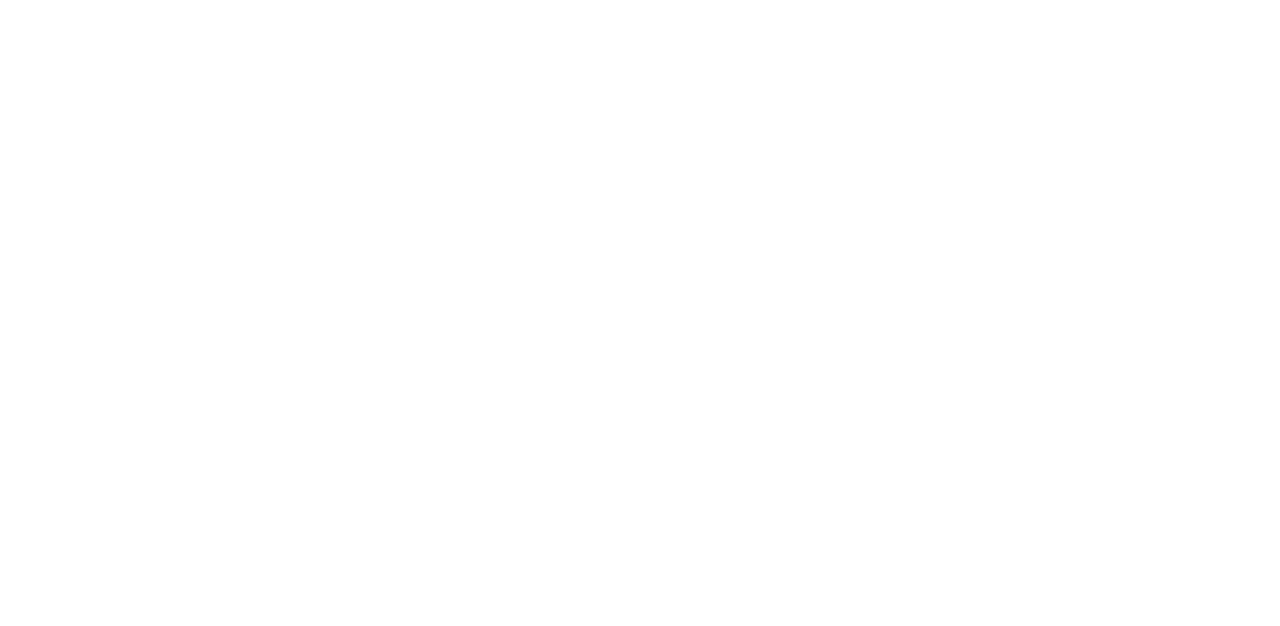
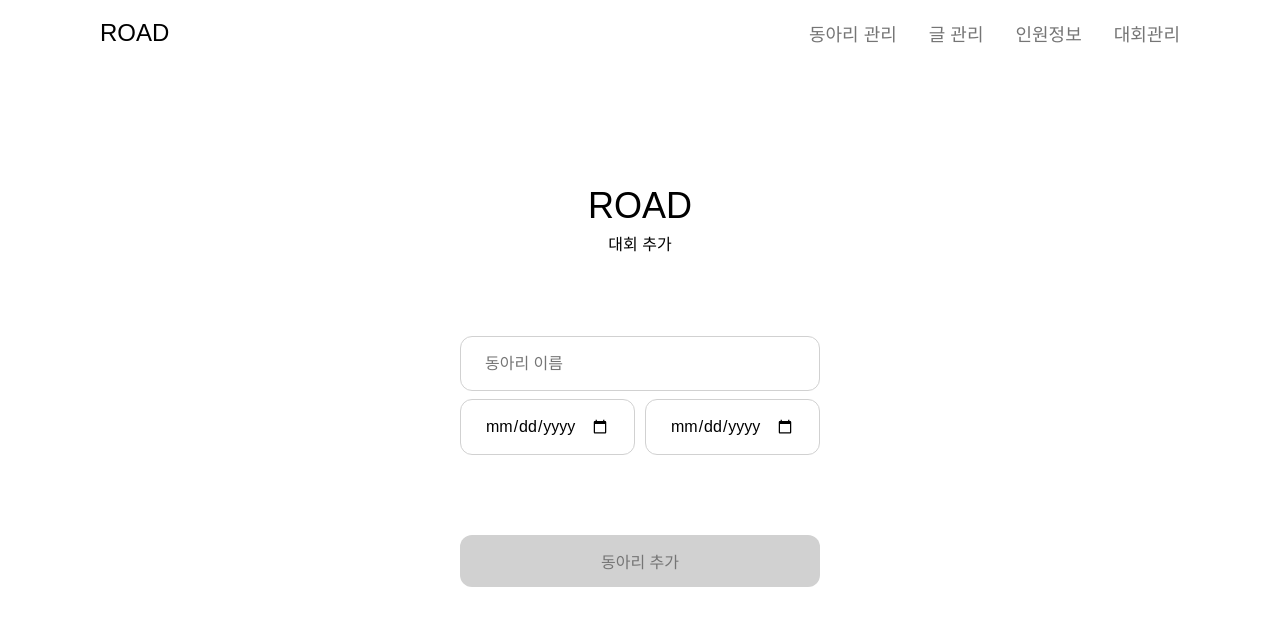
Before and after one commit to Log-Road/Road-FrontEnd, a React (Create React App) app: page /contestAdd in a window 1280 px wide. Before the commit this address had no page. Shown: the top 626 px of the page. Built offline with nearby package versions, Linux system fonts and the light colour scheme.

Commit message:
💄 :: 대회 추가 페이지 퍼블리싱

```diff
--- a/src/Router/Router.jsx
+++ b/src/Router/Router.jsx
@@ -13,6 +13,10 @@
 import StudentInfoEdit from "../pages/Admin/StudentInfoEdit";
 import ClubManagement from "../pages/Admin/ClubManagement";
 import ClubAdd from "../pages/Admin/ClubAdd";
+import ClubUpdate from "../pages/Admin/ClubUpdate";
+import AwardAdd from "../pages/Admin/AwardAdd";
+import ContestManagement from "../pages/Admin/ContestManagement";
+import ContestAdd from "../pages/Admin/ContestAdd";
 
 export default function Router() {
   return (
@@ -31,6 +35,10 @@
         <Route path="/studentInfoEdit" element={<StudentInfoEdit/>} />
         <Route path="/clubManagement" element={<ClubManagement/>} />
         <Route path="/clubAdd" element={<ClubAdd/>} />
+        <Route path="/clubUpdate" element={<ClubUpdate/>} />
+        <Route path="/awardAdd" element={<AwardAdd/>} />
+        <Route path="/contestManagement" element={<ContestManagement/>} />
+        <Route path="/contestAdd" element={<ContestAdd/>} />
       </Routes>
     </BrowserRouter>
   );
--- a/src/pages/Admin/ContestAdd.tsx
+++ b/src/pages/Admin/ContestAdd.tsx
@@ -1,54 +1,40 @@
 import React, { useState } from "react";
 import styled from "styled-components";
 import { colors } from "../../styles/colors";
-import Header from "../../components/Header";
+import Header from "../../components/HeaderAdmin";
 
 /**
  *
  * @returns 대회 추가 페이지
  */
 
-interface NextProps {
-    possibleNext : boolean
+interface AddProps {
+    possibleAdd: boolean
 }
 
 export default function ContestAdd() {
 
-    const AwardData = [
-        { name: "대상", count: 1 },
-        { name: "은상", count: 1 },
-        { name: "동상", count: 1 },
-        { name: "인기상", count: 1 },
-    ]
-    const [possibleNext, setPossibleNext] = useState(false)
+    const [possibleAdd, setPossibleAdd] = useState<boolean>(false)
 
     return (
         <Container>
             <Header />
+
             <Contents>
                 <TopWrap>
                     <Title>ROAD</Title>
-                    <SubTitle>동아리 추가</SubTitle>
+                    <SubTitle>대회 추가</SubTitle>
                 </TopWrap>
 
-                <Wrap>
-                    {AwardData.map((value, index) => (
-                        <InputWrap>
-                            <Input/>
-                            <InnerLeftText>{value.name}</InnerLeftText>
-                            <InnerRightText>개</InnerRightText>
-                        </InputWrap >
-                    ))}
-                    <AddAwardWrap>
-                        <AddText>+ 상 추가하기</AddText>
-                    </AddAwardWrap>
-                </Wrap>
+                <ContentWrap>
+                    <Input placeholder="동아리 이름" />
+                    <DateInputWrap>
+                        <DateInput type="date" id="startDate" />
+                        <DateInput type="date" id="lastDate" />
+                    </DateInputWrap>
+                </ContentWrap>
 
-                <BtnWrap>
-                    <NextButton possibleNext={possibleNext}>다음</NextButton>
-                    <SkipText>수상없이 진행하기</SkipText>
-                </BtnWrap>
-
+                <Button possibleAdd={possibleAdd}>동아리 추가</Button>
             </Contents>
         </Container>
     )
@@ -66,7 +52,7 @@
 flex-direction: column;
 justify-content: center;
 align-items: center;
-gap: 3em;
+gap: 5em;
 `
 
 const TopWrap = styled.div`
@@ -76,32 +62,15 @@
 gap: 0.44em;
 `
 
-const Wrap = styled.div`
+const ContentWrap = styled.div`
 display: flex;
 flex-direction: column;
-gap: 0.5em;
+gap: 8px;
 `
 
-const BtnWrap = styled.div`
+const DateInputWrap = styled.div`
 display: flex;
-flex-direction: column;
-align-items: center;
-gap: 0.75em;
-`
-
-const InputWrap = styled.div`
-position: relative;
-`
-
-const AddAwardWrap = styled.div`
-width: 100%;
-
-display: flex;
-align-items: center;
-gap: 5px;
-padding: 16px 24px;
-border: 1px solid ${colors.Gray["gray 200"]};
-border-radius: 12px;
+justify-content: space-between;
 `
 
 const Input = styled.input`
@@ -109,7 +78,7 @@
 height: 3.38em;
 border: 0.08em solid ${colors.Gray["gray 200"]};
 border-radius: 0.75em;
-padding: 16px 60px;
+padding: 0 1.5em;
 font-family: 'Pretendard-Regular';
 font-size: 1em;
 
@@ -119,13 +88,28 @@
   }
 `
 
-const NextButton = styled.button<NextProps>`
+const DateInput = styled.input`
+    width: 175px;
+    height: 56px;
+    border: 0.08em solid ${colors.Gray["gray 200"]};
+    border-radius: 0.75em;
+    padding: 0 1.5em;
+    font-family: 'Pretendard-Regular';
+    font-size: 1em;
+
+&:focus {
+    border-color: ${colors.Main};
+    outline: none;
+  }
+`
+
+const Button = styled.button<AddProps>`
 width: 22.5em;
 height: 3.25em;
 border: none;
 border-radius: 0.75em;
-background-color: ${({ possibleNext }) => possibleNext ? colors.Main : colors.Gray["gray 200"]};
-color: ${({ possibleNext }) => (possibleNext ? "#fff" : colors.gray2)};
+background-color: ${({ possibleAdd }) => possibleAdd ? colors.Main : colors.Gray["gray 200"]};
+color: ${({ possibleAdd }) => (possibleAdd ? "#fff" : colors.gray2)};
 display: flex;
 justify-content: center;
 align-items: center;
@@ -133,29 +117,11 @@
 font-size: 1em;
 
 &:hover {
-    background-color: ${({ possibleNext }) => possibleNext ? colors.Blue["main 600"] : colors.Gray["gray 300"]};
+    background-color: ${({ possibleAdd }) => possibleAdd ? colors.Blue["main 600"] : colors.Gray["gray 300"]};
 }
 `
 
-const InnerLeftText = styled.p`
-position: absolute;
-top: 1.1em;
-left: 1.50em;
-font-family: 'Pretendard-Regular';
-font-size: 1em;
-color: ${colors.gray2};
-`
-
-const InnerRightText = styled.p`
-position: absolute;
-top: 1.1em;
-right: 1.50em;
-font-family: 'Pretendard-Regular';
-font-size: 1em;
-color: ${colors.gray2};
-`
-
-const Title = styled.p`
+const Title = styled.text`
 font-family: 'Pretendard-Bold';
 font-size: 2.25em;
 line-height: 120%;
@@ -166,21 +132,3 @@
 font-size: 1em;
 line-height: 140%;
 `
-
-const AddText = styled.p`
-font-family: 'Pretendard-Regular';
-font-size: 1em;
-color: ${colors.Main};
-`
-
-const SkipText = styled.p`
-font-family: 'Pretendard-Regular';
-font-size: 1em;
-color: ${colors.gray1};
-
-&:hover {
-    color: ${colors.gray2};
-}
-`
-
-const Icon = styled.img``
```
